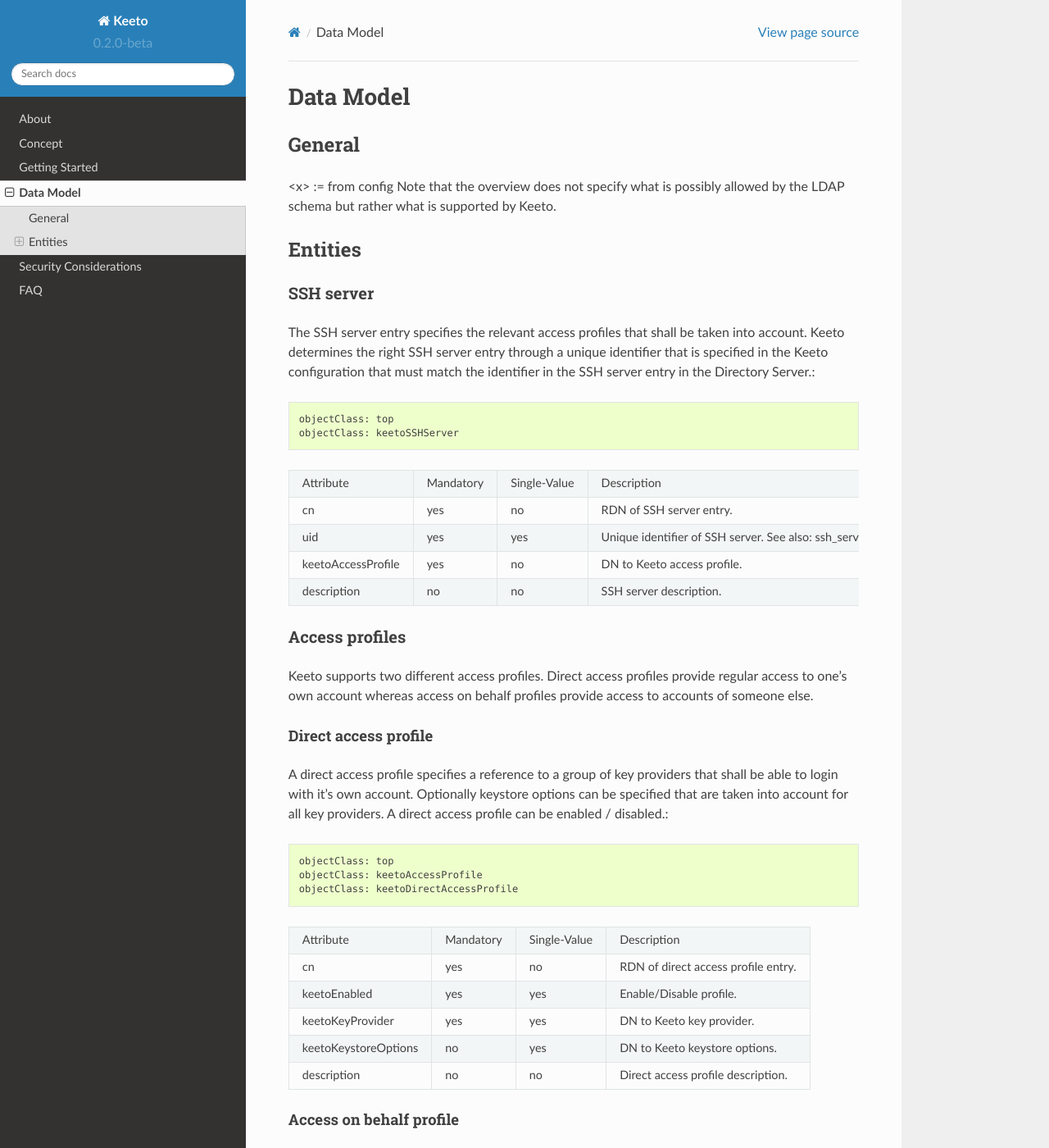
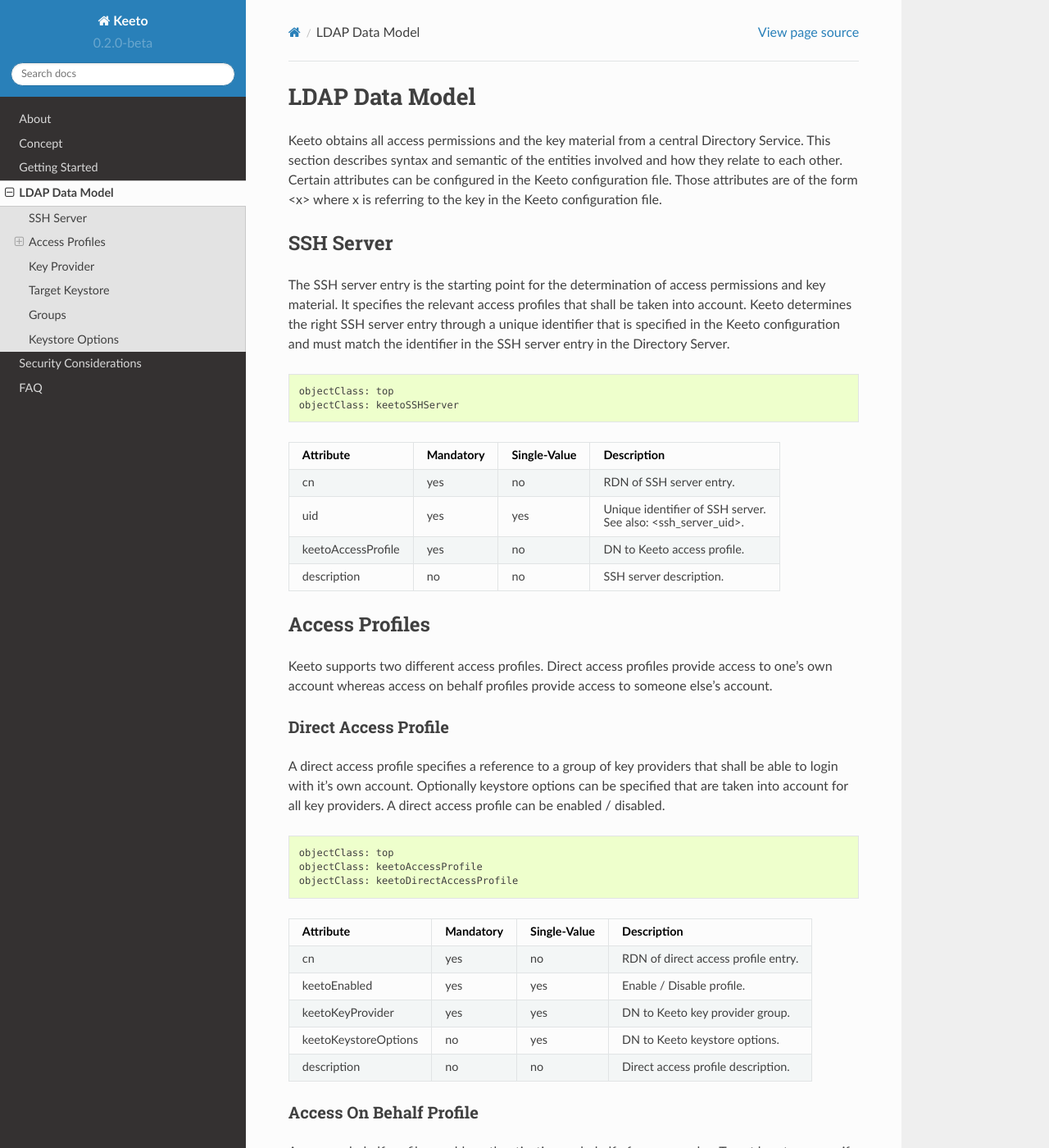
Before and after one commit to flix-/keeto-doc, a Sphinx documentation site: the page built from source/ldap_data_model.rst, in a window 1280 px wide and 1400 px high. Shown: the whole window at 82% size. Built offline with Sphinx 7.4.7 and the Read the Docs theme 2.0.0, drawn with Linux system fonts in a browser that asks for light colours; some of the changed text lies outside the part shown.

Commit message:
finish ldap data model

```diff
--- a/source/index.rst
+++ b/source/index.rst
@@ -5,12 +5,12 @@
 =================
 
 .. toctree::
-   :maxdepth: 4
+   :maxdepth: 3
 
    about
    concept
    getting_started
-   data_model
+   ldap_data_model
    security_considerations
    faq
 
--- a/source/data_model.rst
+++ b/source/ldap_data_model.rst
@@ -1,55 +1,54 @@
-Data Model
-==========
+LDAP Data Model
+===============
 
-General
--------
+Keeto obtains all access permissions and the key material from a
+central Directory Service. This section describes syntax and semantic
+of the entities involved and how they relate to each other. Certain
+attributes can be configured in the Keeto configuration file. Those
+attributes are of the form <x> where x is referring to the key in the
+Keeto configuration file.
 
-<x> := from config
-Note that the overview does not specify what is possibly allowed by the
-LDAP schema but rather what is supported by Keeto.
+SSH Server
+----------
 
-Entities
---------
-
-SSH server
-^^^^^^^^^^
-
-The SSH server entry specifies the relevant access profiles that shall
-be taken into account. Keeto determines the right SSH server entry
-through a unique identifier that is specified in the Keeto configuration
-that must match the identifier in the SSH server entry in the Directory
-Server.::
+The SSH server entry is the starting point for the determination of
+access permissions and key material. It specifies the relevant access
+profiles that shall be taken into account. Keeto determines the right
+SSH server entry through a unique identifier that is specified in the
+Keeto configuration and must match the identifier in the SSH server
+entry in the Directory Server. ::
 
   objectClass: top
   objectClass: keetoSSHServer
 
 +--------------------+-----------+--------------+----------------------------------+
 | Attribute          | Mandatory | Single-Value | Description                      |
-+--------------------+-----------+--------------+----------------------------------+
++====================+===========+==============+==================================+
 | cn                 | yes       | no           | RDN of SSH server entry.         |
 +--------------------+-----------+--------------+----------------------------------+
 | uid                | yes       | yes          | Unique identifier of SSH server. |
-|                    |           |              | See also: ssh_server_uid.        |
+|                    |           |              |                                  |
+|                    |           |              | See also: <ssh_server_uid>.      |
 +--------------------+-----------+--------------+----------------------------------+
 | keetoAccessProfile | yes       | no           | DN to Keeto access profile.      |
 +--------------------+-----------+--------------+----------------------------------+
 | description        | no        | no           | SSH server description.          |
 +--------------------+-----------+--------------+----------------------------------+
 
-Access profiles
-^^^^^^^^^^^^^^^
+Access Profiles
+---------------
 
 Keeto supports two different access profiles. Direct access profiles
-provide regular access to one's own account whereas access on behalf
-profiles provide access to accounts of someone else.
+provide access to one's own account whereas access on behalf profiles
+provide access to someone else's account.
 
-Direct access profile
-~~~~~~~~~~~~~~~~~~~~~
+Direct Access Profile
+^^^^^^^^^^^^^^^^^^^^^
 
 A direct access profile specifies a reference to a group of key
 providers that shall be able to login with it's own account. Optionally
 keystore options can be specified that are taken into account for all
-key providers. A direct access profile can be enabled / disabled.::
+key providers. A direct access profile can be enabled / disabled. ::
 
   objectClass: top
   objectClass: keetoAccessProfile
@@ -57,26 +56,26 @@
 
 +----------------------+-----------+--------------+-------------------------------------+
 | Attribute            | Mandatory | Single-Value | Description                         |
-+----------------------+-----------+--------------+-------------------------------------+
++======================+===========+==============+=====================================+
 | cn                   | yes       | no           | RDN of direct access profile entry. |
 +----------------------+-----------+--------------+-------------------------------------+
-| keetoEnabled         | yes       | yes          | Enable/Disable profile.             |
+| keetoEnabled         | yes       | yes          | Enable / Disable profile.           |
 +----------------------+-----------+--------------+-------------------------------------+
-| keetoKeyProvider     | yes       | yes          | DN to Keeto key provider.           |
+| keetoKeyProvider     | yes       | yes          | DN to Keeto key provider group.     |
 +----------------------+-----------+--------------+-------------------------------------+
 | keetoKeystoreOptions | no        | yes          | DN to Keeto keystore options.       |
 +----------------------+-----------+--------------+-------------------------------------+
 | description          | no        | no           | Direct access profile description.  |
 +----------------------+-----------+--------------+-------------------------------------+
 
-Access on behalf profile
-~~~~~~~~~~~~~~~~~~~~~~~~
+Access On Behalf Profile
+^^^^^^^^^^^^^^^^^^^^^^^^
 
 Access on behalf profiles enable authentication on behalf of someone
 else. Target keystores specify a group of accounts that can be used
 by all key providers on behalf. As with direct access profiles keystore
-options can be specified optionally and profiles can be enabled /
-disabled.::
+options can be specified optionally and the profile can be enabled /
+disabled. ::
 
   objectClass: top
   objectClass: keetoAccessProfile
@@ -84,83 +83,86 @@
 
 +----------------------+-----------+--------------+----------------------------------------+
 | Attribute            | Mandatory | Single-Value | Description                            |
-+----------------------+-----------+--------------+----------------------------------------+
++======================+===========+==============+========================================+
 | cn                   | yes       | no           | RDN of access on behalf profile entry. |
 +----------------------+-----------+--------------+----------------------------------------+
-| keetoEnabled         | yes       | yes          | Enable/Disable profile.                |
+| keetoEnabled         | yes       | yes          | Enable / Disable profile.              |
 +----------------------+-----------+--------------+----------------------------------------+
-| keetoKeyProvider     | yes       | yes          | DN to Keeto key provider.              |
+| keetoKeyProvider     | yes       | yes          | DN to Keeto key provider group.        |
 +----------------------+-----------+--------------+----------------------------------------+
-| keetoTargetKeystore  | yes       | yes          | DN to Keeto target keystore.           |
+| keetoTargetKeystore  | yes       | yes          | DN to Keeto target keystore group.     |
 +----------------------+-----------+--------------+----------------------------------------+
 | keetoKeystoreOptions | no        | yes          | DN to Keeto keystore options.          |
 +----------------------+-----------+--------------+----------------------------------------+
 | description          | no        | no           | Access on behalf profile description.  |
 +----------------------+-----------+--------------+----------------------------------------+
 
-Key provider
-^^^^^^^^^^^^
+Key Provider
+------------
 
 A key provider is an entry that provides the key material through
 X.509 certificate(s). It is identified by its UID. All relevant
 attributes are specified in the Keeto configuration file to adjust it
-to several deployments. Key providers are relevant for both direct
+to different deployments. Key providers are relevant for both direct
 access profiles and access on behalf profiles.
 
 +-------------------------------+-----------+--------------+----------------------------+
 | Attribute                     | Mandatory | Single-Value | Description                |
-+-------------------------------+-----------+--------------+----------------------------+
++===============================+===========+==============+============================+
 | <ldap_key_provider_uid_attr>  | yes       | yes          | UID of key provider.       |
 +-------------------------------+-----------+--------------+----------------------------+
 | <ldap_key_provider_cert_attr> | yes       | no           | X.509 certificate of user. |
 +-------------------------------+-----------+--------------+----------------------------+
 
-Target keystore
-^^^^^^^^^^^^^^^
+Target Keystore
+---------------
 
-A target keystore is only relevant for access on behalf profiles.
-It specifies the accounts that can be used on behalf of the key providers.
+A target keystore is only relevant for access on behalf profiles. It
+specifies the accounts that can be used on behalf of the key providers.
 
 +---------------------------------+-----------+--------------+-------------------------+
 | Attribute                       | Mandatory | Single-Value | Description             |
-+---------------------------------+-----------+--------------+-------------------------+
++=================================+===========+==============+=========================+
 | <ldap_target_keystore_uid_attr> | yes       | yes          | UID of target keystore. |
 +---------------------------------+-----------+--------------+-------------------------+
 
 Groups
-^^^^^^
+------
 
-Both key providers and target keystores are not linked individually but
-rather in groups. To support various deployments the group member
-attributes can be tailored in the Keeto configuraiton file.
+Both key providers and target keystores are not linked directly to an
+access profile but rather through a group. For both cases the group
+member attribute is obtained from the Keeto configuration file.
 
 +------------------------------------------+-----------+--------------+----------------------------------------+
 | Attribute                                | Mandatory | Single-Value | Description                            |
-+------------------------------------------+-----------+--------------+----------------------------------------+
-| <ldap_key_provider_group_member_attr> /  | yes       | no           | DN to key provider /  target keystore. |
++==========================================+===========+==============+========================================+
+| <ldap_key_provider_group_member_attr> /  | yes       | no           | DN to key provider / target keystore.  |
+|                                          |           |              |                                        |
 | <ldap_target_keystore_group_member_attr> |           |              |                                        |
 +------------------------------------------+-----------+--------------+----------------------------------------+
 
 
-Keystore options
-^^^^^^^^^^^^^^^^
+Keystore Options
+----------------
 
 Keystore options can be optionally specified and linked to access
 profiles to restrict access with regard to the location a user is
-connecting from and the space of commands he is allowed to execute.::
+connecting from and the space of commands he is allowed to execute. ::
 
   objectClass: top
   objectClass: keetoKeystoreOptions
 
 +----------------------------+-----------+--------------+-----------------------------------------+
 | Attribute                  | Mandatory | Single-Value | Description                             |
-+----------------------------+-----------+--------------+-----------------------------------------+
++============================+===========+==============+=========================================+
 | cn                         | yes       | no           | RDN of keystore options entry.          |
 +----------------------------+-----------+--------------+-----------------------------------------+
 | keetoKeystoreOptionFrom    | no        | yes          | authorized_keys 'from' option entry.    |
+|                            |           |              |                                         |
 |                            |           |              | See also: man sshd.                     |
 +----------------------------+-----------+--------------+-----------------------------------------+
 | keetoKeystoreOptionCommand | no        | yes          | authorized_keys 'command' option entry. |
+|                            |           |              |                                         |
 |                            |           |              | See also: man sshd.                     |
 +----------------------------+-----------+--------------+-----------------------------------------+
 | description                | no        | no           | Keystore options description.           |
```
